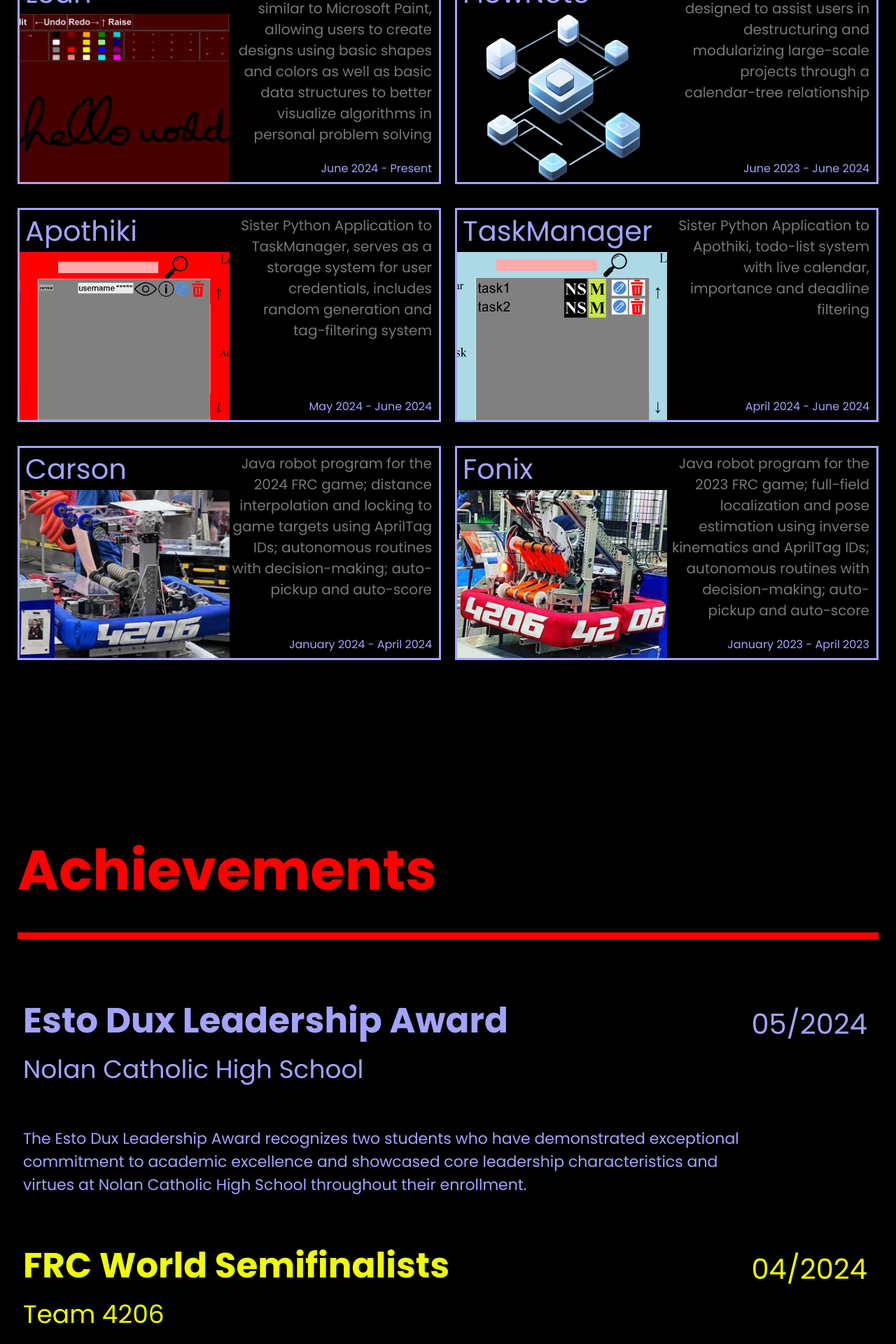
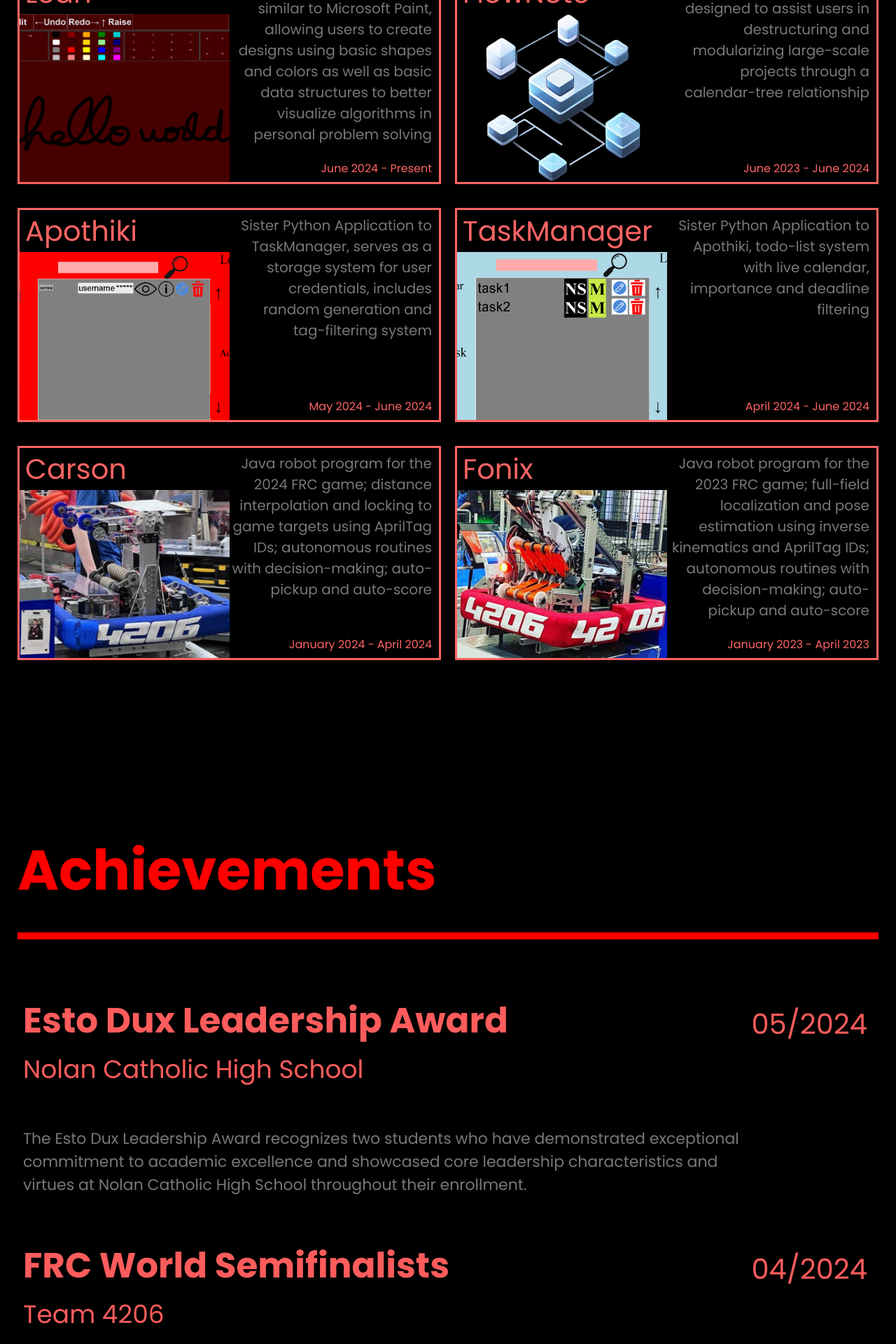
Before and after one commit to DomC18/Porty, a Django app: page / in a window 1280 px wide. Shown: the part 3400-5320 px from the top of the page at 70% size. Run offline with Django 4.2, Linux system fonts and the light colour scheme; some web fonts are replaced.

Commit message:
finished dynamic design for all but intro and education

```diff
--- a/dir/porty/static/styles/achievements.css
+++ b/dir/porty/static/styles/achievements.css
@@ -9,7 +9,6 @@
     border-right-width: 0px;
 }
 .achievements-label {
-    font-size: 80px;
     padding: 0px 0px 5px 0px;
     margin-bottom: 24px;
     color: rgb(255, 0, 0);
@@ -41,14 +40,14 @@
     margin: 0;
 }
 .achievement-title {
-    font-size: 50px;
     font-weight: bold;
     margin: 0;
     margin-bottom: 4px;
+    color: rgb(255, 92, 92);
 }
 .achievement-author {
-    font-size: 36px;
     margin: 0;
+    color: rgb(255, 92, 92);
 }
 .achievement-date {
     position: absolute;
@@ -57,7 +56,7 @@
     padding: 16px 16px 0px 0px;
     margin: 0;
     text-align: right;
-    font-size: 40px;
+    color: rgb(255, 92, 92);
 }
 .achievement-description {
     position: absolute;
@@ -66,5 +65,103 @@
     padding: 0px 0px 8px 8px;
     margin: 0;
     width: 85%;
-    font-size: 22px;
+    color: rgb(120, 120, 120);
 }
+
+
+
+
+
+@media (min-width: 1167px) {
+    .achievement-title {
+        font-size: 50px;
+    }
+    .achievement-date {
+        font-size: 40px;
+    }
+}
+@media (max-width: 1166px) and (min-width: 946px) {
+    .achievement-title {
+        font-size: 40px;
+    }
+    .achievement-date {
+        font-size: 30px;
+    }
+}
+@media (max-width: 945px) and (min-width: 710px) {
+    .achievement-title {
+        font-size: 30px;
+    }
+    .achievement-date {
+        font-size: 20px;
+    }
+}
+@media (max-width: 709px) {
+    .achievement-title {
+        font-size: 20px;
+    }
+    .achievement-author {
+        font-size: 10px;
+    }
+}
+
+
+@media (min-width: 946px) {
+    .achievement-author {
+        font-size: 36px;
+    }
+}
+@media (max-width: 945px) and (min-width: 710px) {
+    .achievement-author {
+        font-size: 26px;
+    }
+}
+@media (max-width: 709px) {
+    .achievement-author {
+        font-size: 16px;
+    }
+}
+
+
+@media (min-width: 777px) {
+    .achievement-description {
+        font-size: 22px;
+    }
+}
+@media (max-width: 776px) and (min-width: 555px) {
+    .achievement-description {
+        font-size: 20px;
+    }
+}
+@media (max-width: 554px) {
+    .achievement-description {
+        font-size: 17px;
+    }
+}
+
+
+@media (min-width: 667px) {
+    .achievements-label {
+        font-size: 80px;
+    }
+}
+@media (max-width: 666px) and (min-width: 592px) {
+    .achievements-label {
+        font-size: 70px;
+    }
+}
+@media (max-width: 591px) and (min-width: 520px) {
+    .achievements-label {
+        font-size: 60px;
+    }
+}
+@media (max-width: 519px) and (min-width: 445px) {
+    .achievements-label {
+        font-size: 50px;
+    }
+}
+@media (max-width: 444px) {
+    .achievements-label {
+        font-size: 40px;
+    }
+}
--- a/dir/porty/static/styles/contact.css
+++ b/dir/porty/static/styles/contact.css
@@ -16,17 +16,14 @@
 }
 .contact-label {
     text-align: center;
-    font-size: 90px;
     padding: 0px 0px 5px 0px;
     margin-bottom: 24px;
     color: rgb(255, 0, 0);
 }
 .cards-container {
-    left: 50%;
-    right: 50%;
     text-align: center;
     display: flex;
-    justify-content: space-between;
+    flex-flow: row wrap;
     align-items: center;
 }
 .contact-card {
@@ -42,5 +39,29 @@
     font-size: 20px;
 }
 .contact-link {
-    color: rgb(216, 255, 164);
+    color: rgb(255, 0, 0);
 }
+
+
+
+
+@media (min-width: 1100px) {
+    .cards-container {
+        justify-content: space-between;
+    }
+}
+@media (max-width: 1099px) {
+    .cards-container {
+        justify-content: center;
+    }
+}
+@media (max-width: 478px) {
+    .contact-label {
+        font-size: 70px;
+    }
+}
+@media (min-width: 478px) {
+    .contact-label {
+        font-size: 90px;
+    }
+}
--- a/dir/porty/static/styles/education.css
+++ b/dir/porty/static/styles/education.css
@@ -34,7 +34,7 @@
 .education-title {
     margin: 8px 8px 8px 8px;
     font-size: 50px;
-    color: rgb(216, 255, 164);
+    color: rgb(255,100,100);
 }
 .education-img {
     width: 69%;
@@ -52,14 +52,14 @@
 .education-duration {
     font-size: 32px;
     margin-top: 24px;
-    color: rgb(216, 255, 164);
+    color: rgb(255,100,100);
 }
 .education-gpa {
     font-size: 32px;
     margin-top: 24px;
     margin-right: 24px;
     text-align: right;
-    color: rgb(216, 255, 164);
+    color: rgb(255,100,100);
 }
 .education-role {
     font-size: 30px;
--- a/dir/porty/static/styles/header.css
+++ b/dir/porty/static/styles/header.css
@@ -21,3 +21,22 @@
     height: 70px;
     margin-top: 3px;
 }
+
+
+
+
+@media (min-width: 436px) {
+    .link {
+        font-size: 20px;
+    }
+}
+@media (max-width: 435px) and (min-width: 357px) {
+    .link {
+        font-size: 14px;
+    }
+}
+@media (max-width: 356px) {
+    .link {
+        font-size: 8px;
+    }
+}
--- a/dir/porty/static/styles/projects.css
+++ b/dir/porty/static/styles/projects.css
@@ -14,7 +14,6 @@
     border-right-width: 0px;
 }
 .project-label {
-    font-size: 80px;
     padding: 0px 0px 5px 0px;
     margin-bottom: 24px;
     color: rgb(255, 0, 0);
@@ -28,7 +27,7 @@
     row-gap: 34px;
 }
 .project-card {
-    border: solid 3px rgb(163, 163, 255);
+    border: solid 3px rgb(255,100,100);
     height: 300px;
     display: grid;
     grid-template-columns: 1fr 1fr;
@@ -41,12 +40,12 @@
     height: 300px;
 }
 .project-link {
-    color: rgb(163, 163, 255);
+    color: rgb(255,100,100);
     text-decoration: none;
 }
 .project-title {
     font-size: 40px;
-    color: rgb(163, 163, 255);
+    color: rgb(255,100,100);
     margin: 0px 0px 0px 8px;
 }
 .project-image {
@@ -58,7 +57,6 @@
 .project-specs {
     margin: 0px;
     display: grid;
-    grid-template-columns: 1fr;
     height: 300px;
     right: 0;
     vertical-align: middle;
@@ -66,15 +64,97 @@
 .project-description {
     color: rgb(120, 120, 120);
     height: 224px;
-    font-size: 20px;
     text-align: right;
     margin-top: 7px;
     margin-right: 10px;
 }
 .project-duration {
-    color: rgb(163, 163, 255);
-    font-size: 16px;
+    color: rgb(255,100,100);
     text-align: right;
     margin-bottom: 7px;
     margin-right: 10px;
 }
+
+
+
+
+@media (min-width: 900px) {
+    .projects-grid {
+        grid-template-columns: 1fr 1fr;
+    }
+}
+@media (max-width: 899px) {
+    .projects-grid {
+        grid-template-columns: 1fr;
+    }
+}
+
+
+@media (min-width: 1267px) {
+    .project-description {
+        font-size: 20px;
+    }
+}
+@media (max-width: 1266px) and (min-width: 1154px) {
+    .project-description {
+        font-size: 18px;
+    }
+}
+@media (max-width: 1153px) and (min-width: 918px) {
+    .project-description {
+        font-size: 16px;
+    }
+}
+@media (max-width: 917px) and (min-width: 900px) {
+    .project-description {
+        font-size: 14px;
+    }
+    .project-duration {
+        font-size: 12px;
+    }
+}
+@media (max-width: 899px) and (min-width: 657px) {
+    .project-description {
+        font-size: 20px;
+    }
+}
+@media (max-width: 656px) {
+    .project-description {
+        font-size: 16px;
+    }
+}
+
+
+@media (min-width: 1030px) {
+    .project-duration {
+        font-size: 16px;
+    }
+}
+@media (max-width: 1029px) {
+    .project-duration {
+        font-size: 14px;
+    }
+}
+
+
+@media (min-width: 788px) {
+    .project-label {
+        font-size: 80px;
+    }
+}
+@media (max-width: 787px) and (min-width: 698px) {
+    .project-label {
+        font-size: 70px;
+    }
+}
+@media (max-width: 697px) and (min-width: 608px) {
+    .project-label {
+        font-size: 60px;
+    }
+}
+@media (max-width: 607px) {
+    .project-label {
+        text-align: center;
+        font-size: 50px;
+    }
+}
--- a/dir/porty/templates/home.html
+++ b/dir/porty/templates/home.html
@@ -100,7 +100,7 @@
                                 Texas A&M University
                             </p>
                             <a href="https://www.tamu.edu/" target="_blank">
-                                <img class="education-img" src="{% static 'images/a&m.png' %}" alt="A&M">
+                                <img class="education-img" src="{% static 'images/a&m2.png' %}" alt="A&M">
                             </a>
                         </div>
                         <div class="education-info">
@@ -315,17 +315,17 @@
                 <div class="achievements-grid">
                     <div class="achievement-card">
                         <div class="achievement-basic">
-                            <p class="achievement-title" style="color: rgb(163, 163, 255);">
+                            <p class="achievement-title">
                                 Esto Dux Leadership Award
                             </p>
-                            <p class="achievement-author" style="color: rgb(163, 163, 255);">
+                            <p class="achievement-author">
                                 Nolan Catholic High School
                             </p>
                         </div>
-                        <p class="achievement-date" style="color: rgb(163, 163, 255);">
+                        <p class="achievement-date">
                             05/2024
                         </p>
-                        <p class="achievement-description" style="color: rgb(163, 163, 255);">
+                        <p class="achievement-description">
                             The Esto Dux Leadership Award recognizes two students who have demonstrated
                             exceptional commitment to academic excellence and showcased core leadership
                             characteristics and virtues at Nolan Catholic High School throughout their enrollment.
@@ -333,17 +333,17 @@
                     </div>
                     <div class="achievement-card">
                         <div class="achievement-basic">
-                            <p class="achievement-title" style="color: rgb(238, 255, 0);">
+                            <p class="achievement-title">
                                 FRC World Semifinalists
                             </p>
-                            <p class="achievement-author" style="color: rgb(238, 255, 0);">
+                            <p class="achievement-author">
                                 Team 4206
                             </p>
                         </div>
-                        <p class="achievement-date" style="color: rgb(238, 255, 0);">
+                        <p class="achievement-date">
                             04/2024
                         </p>
-                        <p class="achievement-description" style="color: rgb(238, 255, 0);">
+                        <p class="achievement-description">
                             Demonstrated exceptional teamwork, problem-solving, & engineering
                             skills as part of a FIRST Robotics Competition team that
                             reached the world semifinals; collaborated on complex robot
@@ -352,17 +352,17 @@
                     </div>
                     <div class="achievement-card">
                         <div class="achievement-basic">
-                            <p class="achievement-title" style="color: rgb(118, 118, 118);">
+                            <p class="achievement-title">
                                 FRC World Division Semifinalists
                             </p>
-                            <p class="achievement-author" style="color: rgb(118, 118, 118);">
+                            <p class="achievement-author">
                                 Team 4206
                             </p>
                         </div>
-                        <p class="achievement-date" style="color: rgb(118, 118, 118);">
+                        <p class="achievement-date">
                             04/2023
                         </p>
-                        <p class="achievement-description" style="color: rgb(118, 118, 118);">
+                        <p class="achievement-description">
                             Demonstrated exceptional teamwork, problem-solving, & engineering
                             skills as part of an FRC team that reached the division semifinals at the world
                             competition; collaborated on complex robot designs, programming,
```
Also changed, not shown: dir/porty/static/images/a&m.png, dir/porty/static/images/a&m2.png (added), dir/porty/static/images/github.png, dir/porty/static/images/gmail.png, dir/porty/static/images/instagram.png, dir/porty/static/images/linkedin.png, dir/porty/static/images/phone.png (deleted), dir/porty/static/images/twitter.png.
